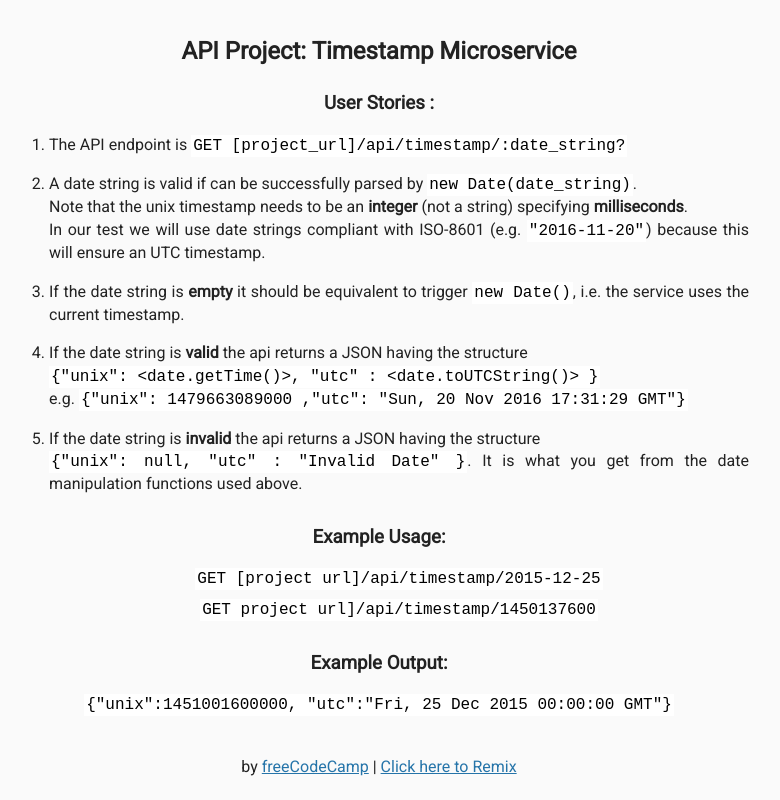
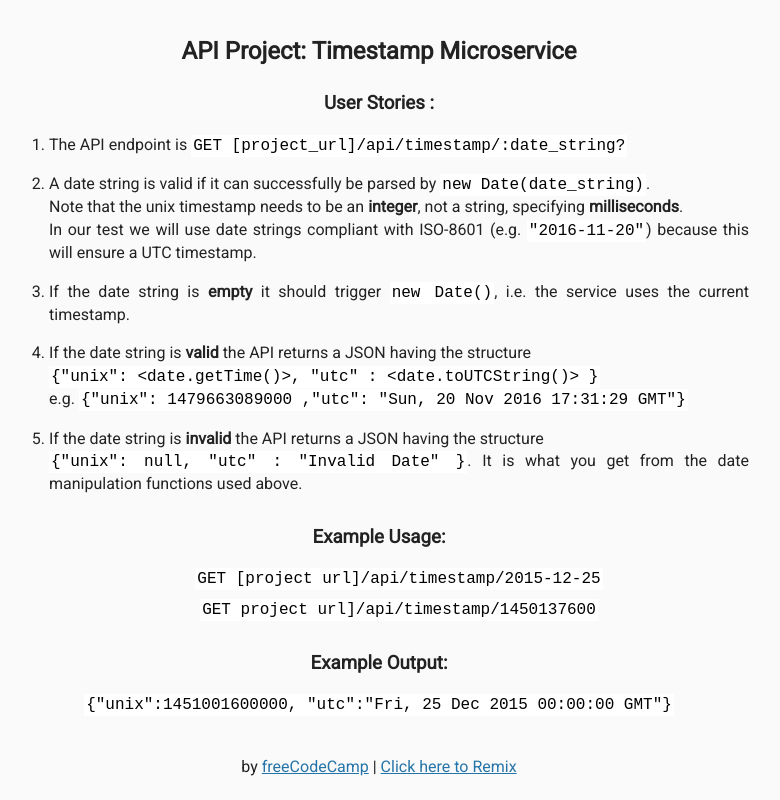
Before and after one commit to BTmathic/timestamp-microservice-backend, a website: page views/index.html in a window 1280 px wide. Shown: the whole page, without its empty margins (261-1041 px from the left). Drawn offline with Linux system fonts and the light colour scheme; files that its build step writes are made by us from their sources.

Commit message:
Cleaned up code

```diff
--- a/package.json
+++ b/package.json
@@ -12,7 +12,7 @@
 		"cors": "^2.8.0"
 	},
 	"engines": {
-		"node": "4.4.5"
+		"node": "8"
 	},
 	"repository": {
 		"type": "git",
--- a/views/index.html
+++ b/views/index.html
@@ -17,13 +17,13 @@
         <ol class="user-stories">
 
           <li>The API endpoint is <code>GET [project_url]/api/timestamp/:date_string?</code></li>
-          <li>A date string is valid if can be successfully parsed by <code>new Date(date_string)</code>.<br>
-          Note that the unix timestamp needs to be an <strong>integer</strong> (not a string) specifying <strong>milliseconds</strong>.<br>
-          In our test we will use date strings compliant with ISO-8601 (e.g. <code>"2016-11-20"</code>) because this will ensure an UTC timestamp.</li>
-          <li>If the date string is <strong>empty</strong> it should be equivalent to trigger <code>new Date()</code>, i.e. the service uses the current timestamp.</li>
-          <li>If the date string is <strong>valid</strong> the api returns a JSON having the structure<br><code>{"unix": &lt;date.getTime()&gt;, "utc" : &lt;date.toUTCString()&gt; }</code><br>
+          <li>A date string is valid if it can successfully be parsed by <code>new Date(date_string)</code>.<br>
+          Note that the unix timestamp needs to be an <strong>integer</strong>, not a string, specifying <strong>milliseconds</strong>.<br>
+          In our test we will use date strings compliant with ISO-8601 (e.g. <code>"2016-11-20"</code>) because this will ensure a UTC timestamp.</li>
+          <li>If the date string is <strong>empty</strong> it should trigger <code>new Date()</code>, i.e. the service uses the current timestamp.</li>
+          <li>If the date string is <strong>valid</strong> the API returns a JSON having the structure<br><code>{"unix": &lt;date.getTime()&gt;, "utc" : &lt;date.toUTCString()&gt; }</code><br>
             e.g. <code>{"unix": 1479663089000 ,"utc": "Sun, 20 Nov 2016 17:31:29 GMT"}</code></li>
-          <li>If the date string is <strong>invalid</strong> the api returns a JSON having the structure <br>
+          <li>If the date string is <strong>invalid</strong> the API returns a JSON having the structure <br>
               <code>{"unix": null, "utc" : "Invalid Date" }</code>. It is what you get from the date manipulation functions used above.
           </li>
         </ol>
```
Also changed, not shown: server.js (+3 -16 lines).
